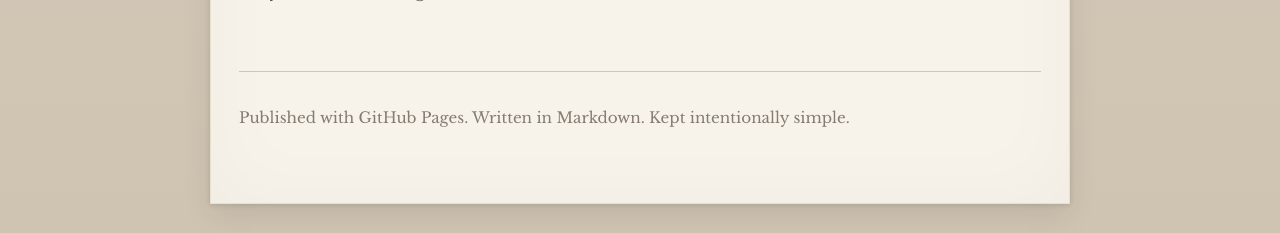
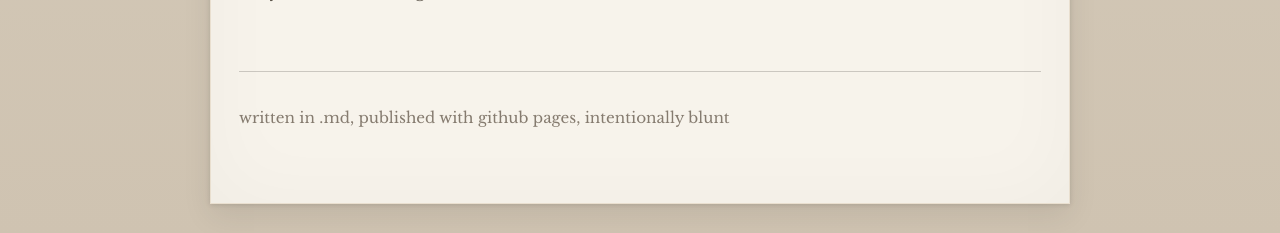
Before and after one commit to absieee/blog, a Jekyll site: the page built from index.md, in a window 1280 px wide. Shown: the part 850-1083 px from the top of the page. Built offline with Jekyll 4.4.1, drawn with Linux system fonts in a browser that asks for light colours.

Commit message:
Update footer copy

```diff
--- a/_layouts/default.html
+++ b/_layouts/default.html
@@ -33,7 +33,7 @@
       </main>
 
       <footer class="site-footer">
-        <p>Published with GitHub Pages. Written in Markdown. Kept intentionally simple.</p>
+        <p>written in .md, published with github pages, intentionally blunt</p>
       </footer>
     </div>
   </body>
```
